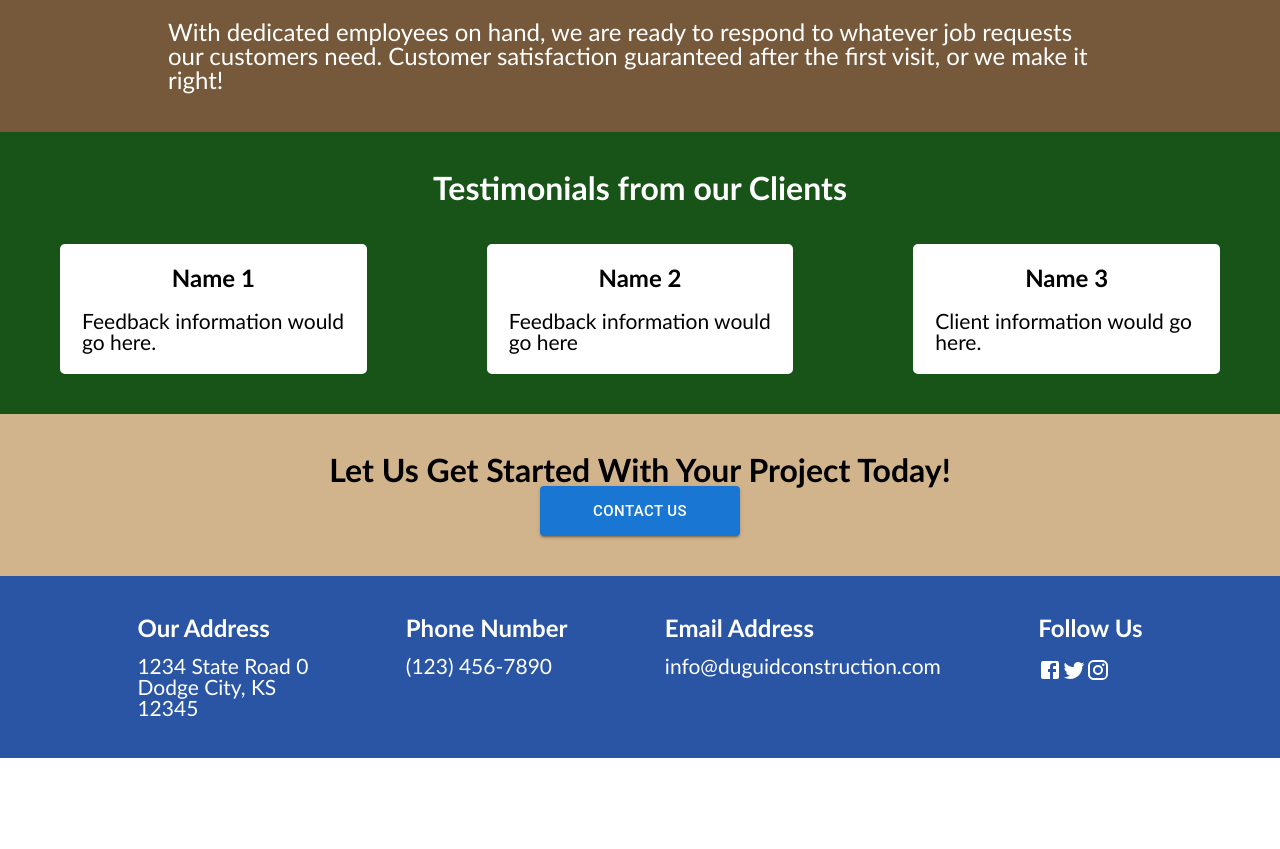
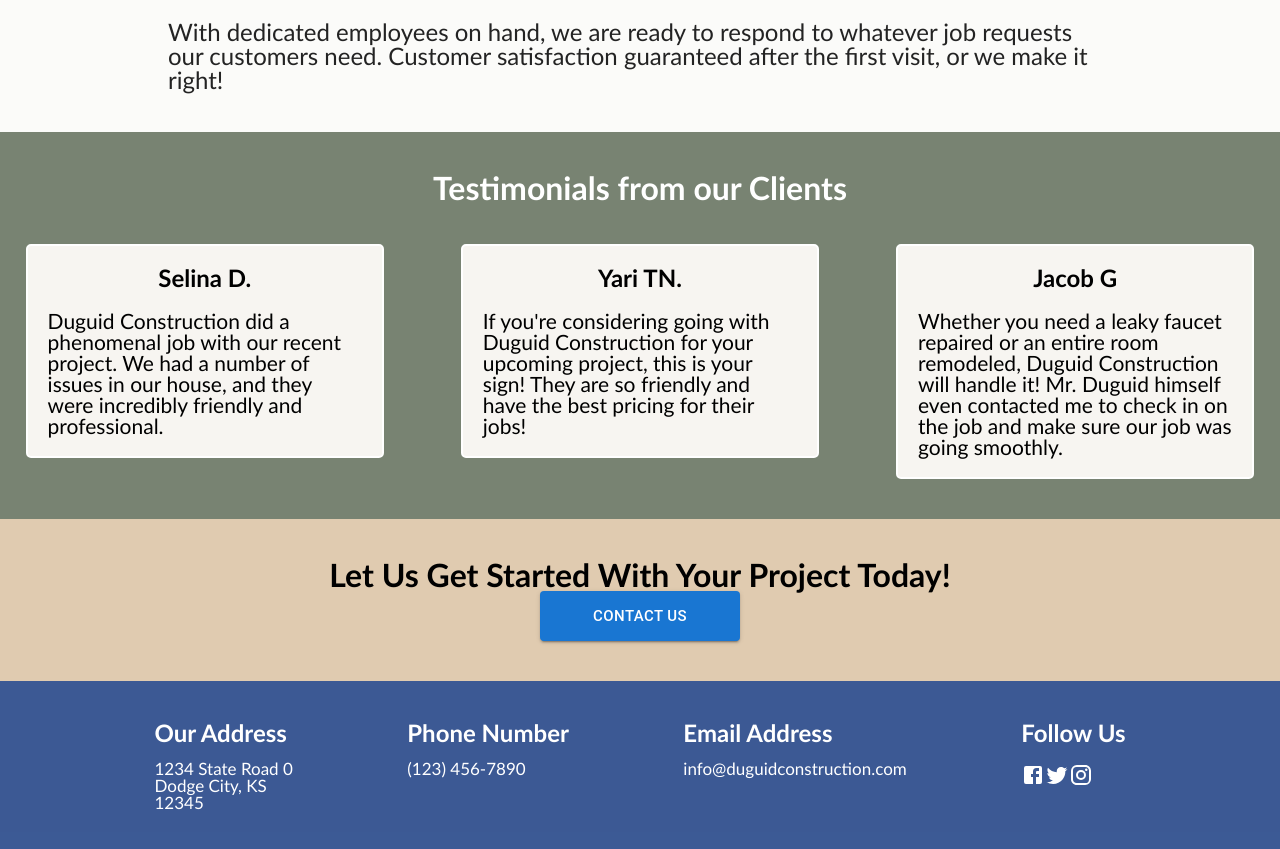
Before and after one commit to RFC2207-Khazad-Dum/DuguidConstruction, a Next.js app: page / in a window 1280 px wide. Shown: the part 947-1796 px from the top of the page. Before the commit the page ends 1705 px from the top, so only its background shows below. Built offline with nearby package versions, Linux system fonts and the light colour scheme; no server answers.

Commit message:
add some global styles to page to be more cohesive

```diff
--- a/components/Testimonial.js
+++ b/components/Testimonial.js
@@ -7,16 +7,16 @@ const Testimonial = () => {
       <h1 className={styles.testimonialTitle}>Testimonials from our Clients</h1>
       <div className={styles.feedbackContainer}>
         <div className={styles.feedback}>
-          <h2>Name 1</h2>
-          <p>Feedback information would go here.</p>
+          <h2>Selina D.</h2>
+          <p>Duguid Construction did a phenomenal job with our recent project. We had a number of issues in our house, and they were incredibly friendly and professional.</p>
         </div>
         <div className={styles.feedback}>
-          <h2>Name 2</h2>
-          <p>Feedback information would go here</p>
+          <h2>Yari TN.</h2>
+          <p>If you&#39;re considering going with Duguid Construction for your upcoming project, this is your sign! They are so friendly and have the best pricing for their jobs!</p>
         </div>
         <div className={styles.feedback}>
-          <h2>Name 3</h2>
-          <p>Client information would go here.</p>
+          <h2>Jacob G</h2>
+          <p>Whether you need a leaky faucet repaired or an entire room remodeled, Duguid Construction will handle it! Mr. Duguid himself even contacted me to check in on the job and make sure our job was going smoothly.</p>
         </div>
       </div>
     </div>
--- a/pages/clientportal.js
+++ b/pages/clientportal.js
@@ -45,7 +45,7 @@ export default function Jobs() {
               <ClientJobItem key={index} job={job} />
             ))}
             <button className={styles.addJobBtn} onClick={handleShow}>
-              + &nbsp;Add a Job
+              + &nbsp;ADD A JOB
             </button>
             <JobModal show={show} handleClose={handleClose} email={user.email}/>
           </div>
--- a/styles/ContactUs.module.css
+++ b/styles/ContactUs.module.css
@@ -8,7 +8,7 @@
   display: flex;
   flex-direction: column;
   align-items: center;
-  background-color: tan;
+  background-color: rgba(208, 176, 134, 0.65);
   font-size: xx-large;
   font-weight: bold;
   padding: 40px;
@@ -16,7 +16,7 @@
 }
 
 .button {
-  background-color: rgb(42, 85, 165);
+  background-color: rgba(21, 56, 127, 0.831);
   width: 200px;
   height: 50px;
   font-size: large;
@@ -27,7 +27,7 @@
   display: flex;
   flex-direction: row;
   justify-content: space-evenly;
-  background-color: rgb(42, 85, 165);
+  background-color: rgba(21, 56, 127, 0.831);
   padding: 40px;
   width: 100%;
   color: white;
@@ -37,7 +37,7 @@
 
 .contactInfo p {
   padding-top: 15px;
-  font-size: 21px;
+  font-size: 17px;
   font-weight: 200;
 }
 
--- a/styles/Home.module.css
+++ b/styles/Home.module.css
@@ -1,8 +1,8 @@
 .aboutContainer {
   display: flex;
   flex-direction: column;
-  background-color: rgb(118, 89, 59);
-  color: white;
+  background-color:rgba(247, 247, 241, 0.461)!important;
+  color: rgb(35, 35, 35);
 }
 
 .aboutTitle {
--- a/styles/Nav.module.css
+++ b/styles/Nav.module.css
@@ -5,6 +5,7 @@
 .link {
   color: rgb(22, 22, 22) !important;
   font-size: 23px !important;
+  font-family: 'Gill Sans', 'Gill Sans MT', Calibri, 'Trebuchet MS', sans-serif;
 }
 .link:hover {
   color: rgb(156, 132, 107) !important;
--- a/styles/Testimonial.module.css
+++ b/styles/Testimonial.module.css
@@ -2,7 +2,7 @@
   display: flex;
   flex-direction: column;
   align-items: center;
-  background-color: rgb(24, 83, 24);
+  background-color: rgba(43, 60, 34, 0.634);
   color: white;
 }
 
@@ -24,13 +24,13 @@
   flex-direction: column;
   align-items: center;
   border: 2px solid white;
-  background-color: white;
+  background-color: rgb(247, 245, 241);
   color: black;
   border-radius: 5px;
   width: 28%;
   height: 50%;
   font-size: 21px;
-  margin: 60px;
+  margin: 2%;
   margin-top: 40px;
   margin-bottom: 40px;
   padding: 20px;
--- a/styles/globals.css
+++ b/styles/globals.css
@@ -53,5 +53,5 @@ table {
 	border-spacing: 0;
 }
 body {
-	font-family: 'Gill Sans', 'Gill Sans MT', Calibri, 'Trebuchet MS', sans-serif;
+	font-family: 'Trebuchet MS', 'Lucida Sans Unicode', 'Lucida Grande', 'Lucida Sans', Arial, sans-serif
 }
```
Also changed, not shown: styles/Jobs.module.css (+7 -4 lines).
